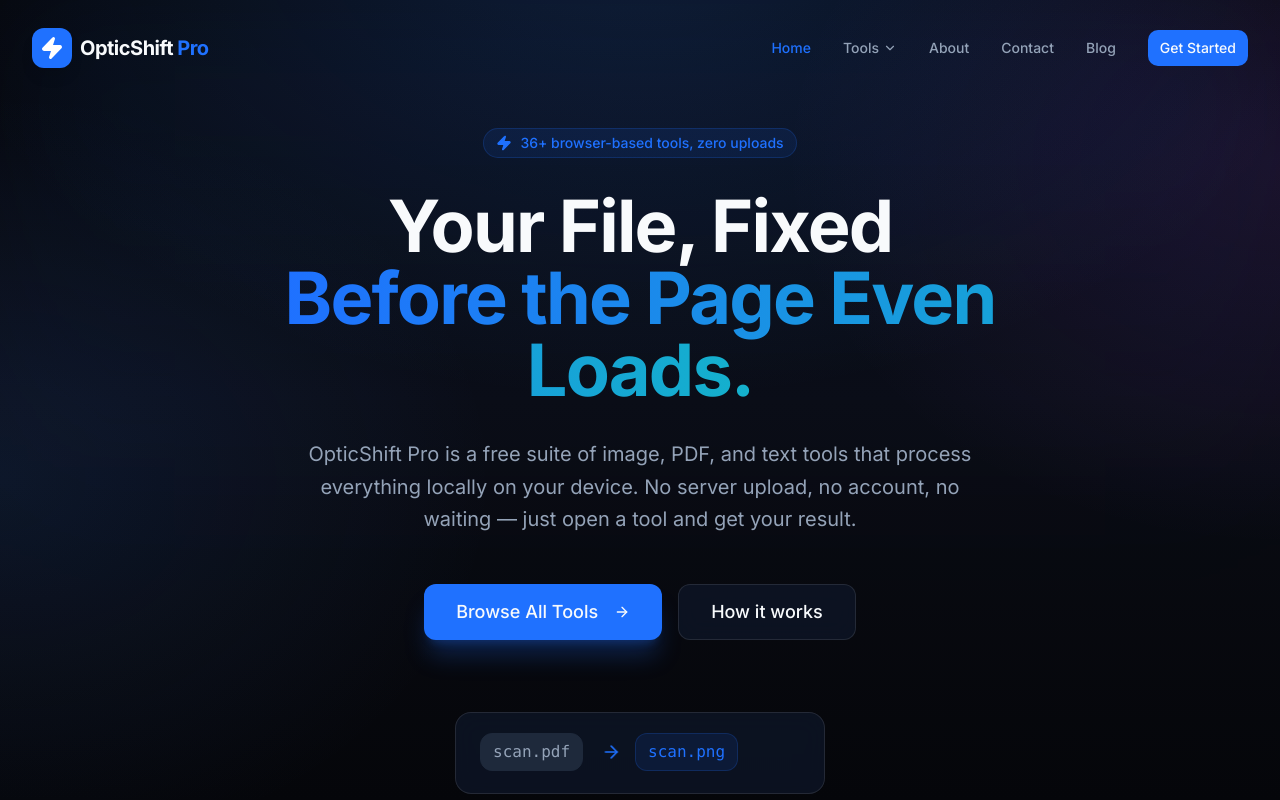
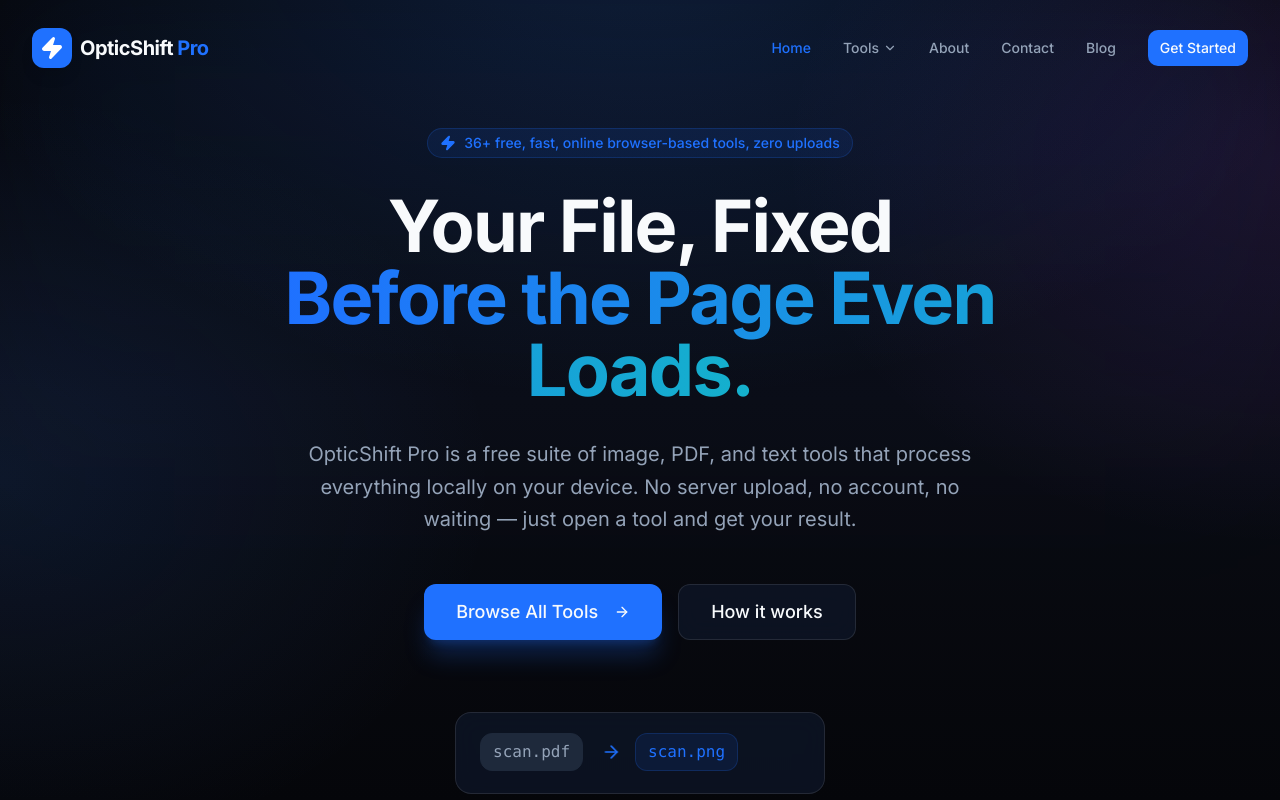
Before and after one commit to surajkumar122024-star/ok01, a Next.js app: page / in a window 1280 px wide. Shown: the top 800 px of the page. Built offline with nearby package versions, Linux system fonts and the light colour scheme.

Commit message:
Update hero badge text: '36+ free, fast, online browser-based tools, zero uploads'
Verified: tsc clean, eslint 0 errors, production build succeeds.

```diff
--- a/src/app/page.tsx
+++ b/src/app/page.tsx
@@ -177,7 +177,7 @@ export default function Home() {
         <div className="max-w-7xl mx-auto text-center space-y-8">
           <div className="inline-flex items-center gap-2 px-3 py-1 rounded-full bg-primary/10 border border-primary/20 text-primary text-sm font-medium">
             <Zap size={16} fill="currentColor" />
-            <span>36+ browser-based tools, zero uploads</span>
+            <span>36+ free, fast, online browser-based tools, zero uploads</span>
           </div>
           <h1 className="text-5xl md:text-7xl font-extrabold tracking-tight text-foreground max-w-4xl mx-auto leading-[1.1]">
             Your File, Fixed <br />
```
